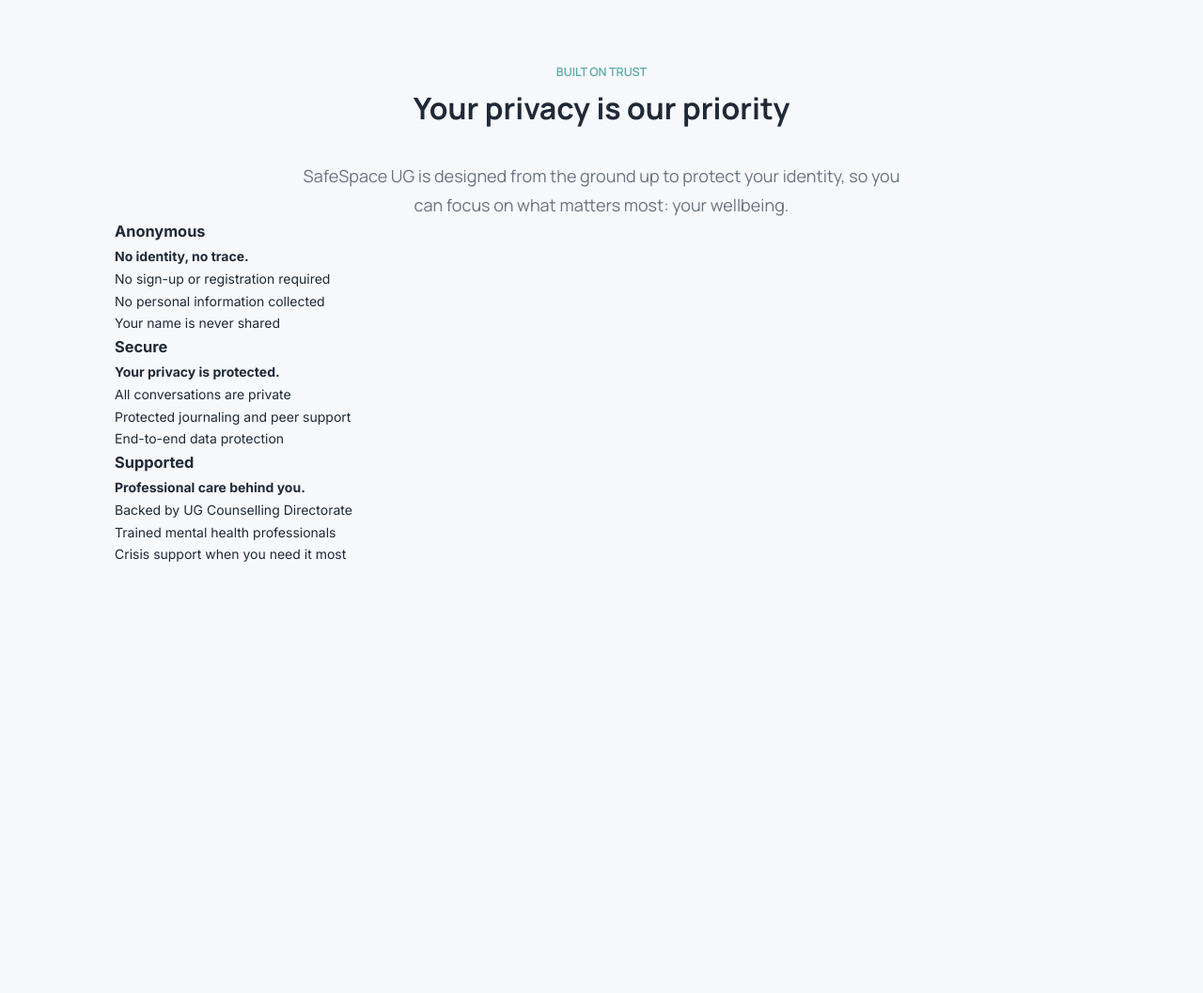
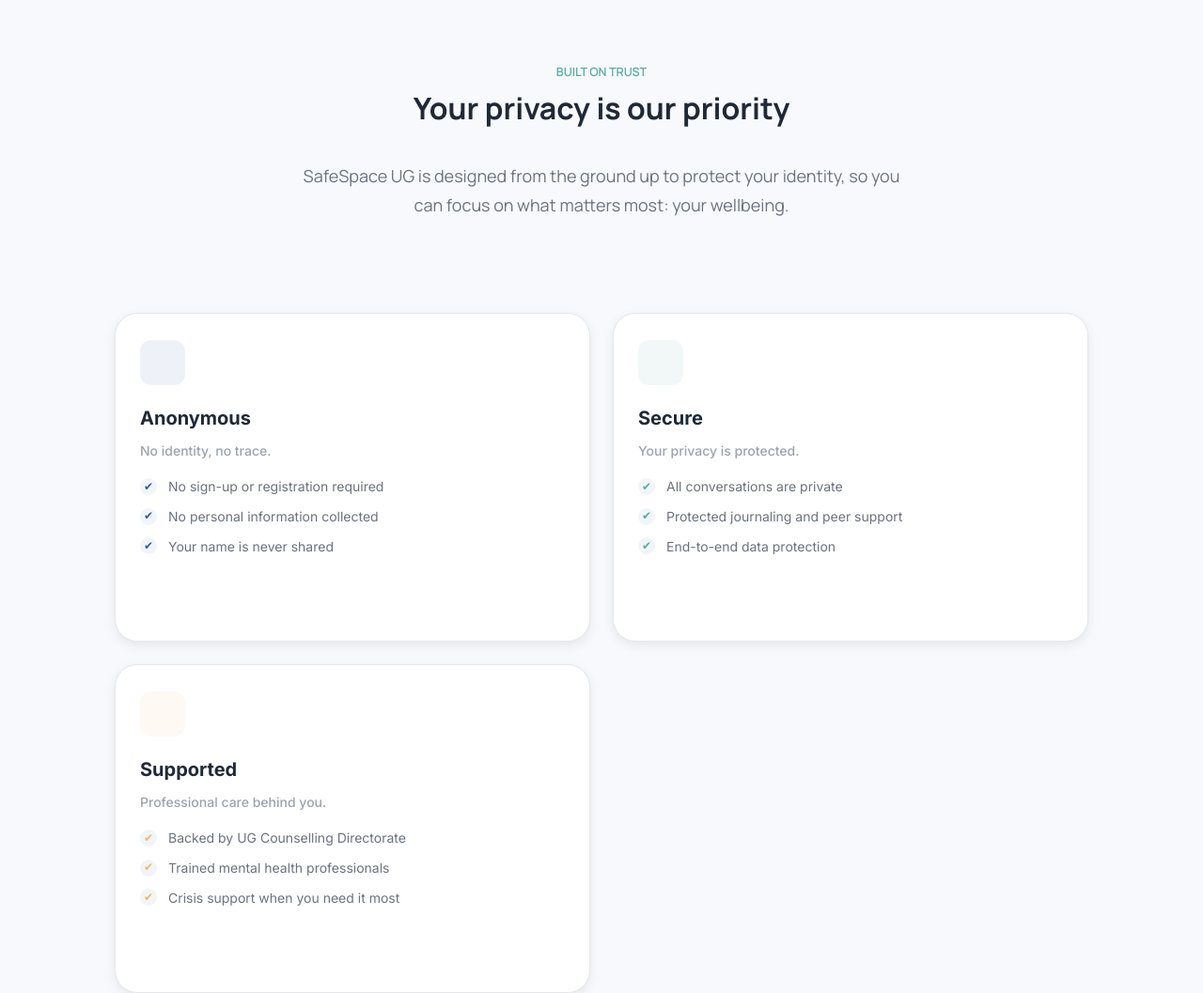
Before and after one commit to CODE-OS1/SafeSpace, a Flask app: template templates/landing.html in a window 1280 px wide. Shown: the part 811-1868 px from the top of the page at 94% size. Before the commit the page ends 1409 px from the top, so only its background shows below. Run offline with Flask 3, Linux system fonts and the light colour scheme; the template is opened without the code that fills it, so the values that code supplies are empty.

Commit message:
done with cards and placement of cards

```diff
--- a/static/style.css
+++ b/static/style.css
@@ -305,3 +305,86 @@ nav ul a:hover{
     max-width: 650px;
     margin: 0 auto;
 }
+
+/* Cards Below Hero*/
+.card-container{
+    margin-top: 100px;
+    display: grid;
+    grid-template-columns: repeat(auto-fit, minmax(360px, 1fr));
+    gap: 24px;
+    align-items: start;
+}
+
+.card{
+    background: var(--color-surface);
+    border-radius: var(--radius-xl);
+    padding: 28px 26px;
+    box-shadow: var(--shadow-md);
+    border: 1px solid var(--color-border);
+    min-height: 350px;
+}
+
+.card > div:first-child{
+    width: 48px;
+    height: 48px;
+    border-radius: 12px;
+    display: flex;
+    align-items: center;
+    justify-content: center;
+    margin-bottom: 18px;
+    font-size: 20px;
+}
+
+.card-container .card:nth-child(1) > div:first-child{
+    background: rgba(47,93,159,0.08);
+    color: var(--color-primary);
+}
+.card-container .card:nth-child(2) > div:first-child{
+    background: rgba(92,168,168,0.08);
+    color: var(--color-secondary);
+}
+.card-container .card:nth-child(3) > div:first-child{
+    background: rgba(243,181,98,0.08);
+    color: var(--color-accent);
+}
+
+.card h3{
+    font-size: 1.25rem;
+    margin: 0 0 6px 0;
+}
+.card h4{
+    margin: 0 0 14px 0;
+    color: var(--color-text-muted);
+    font-weight: 500;
+}
+
+.card p{
+    margin: 8px 0;
+    color: var(--color-text-secondary);
+    padding-left: 30px;
+    position: relative;
+}
+
+.card p::before{
+    content: '✔';
+    position: absolute;
+    left: 0;
+    top: 50%;
+    transform: translateY(-50%);
+    width: 18px;
+    height: 18px;
+    display: inline-flex;
+    align-items: center;
+    justify-content: center;
+    border-radius: 50%;
+    background: var(--color-surface-alt);
+    color: var(--color-primary);
+    font-size: 12px;
+}
+
+.card-container .card:nth-child(2) p::before{
+    color: var(--color-secondary);
+}
+.card-container .card:nth-child(3) p::before{
+    color: var(--color-accent);
+}
```
